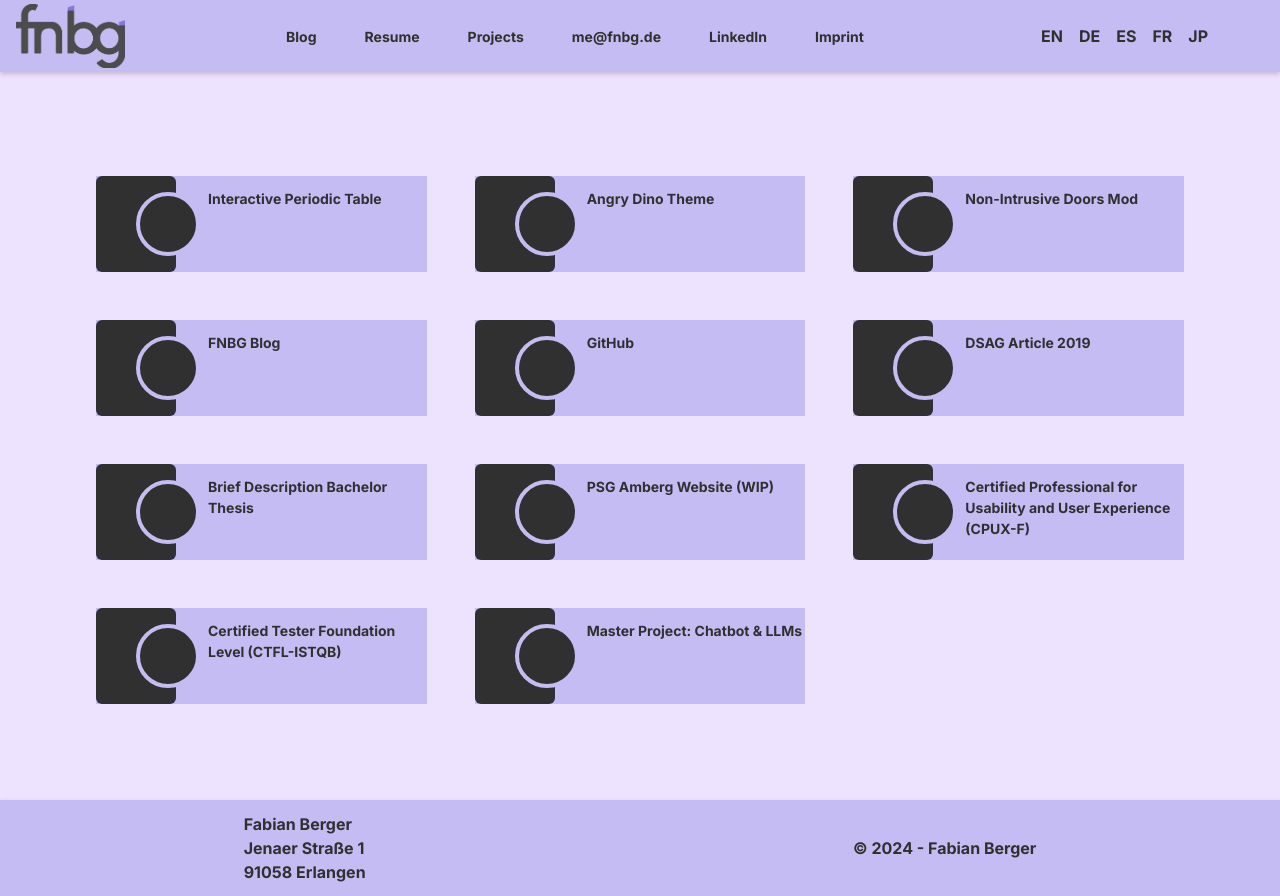
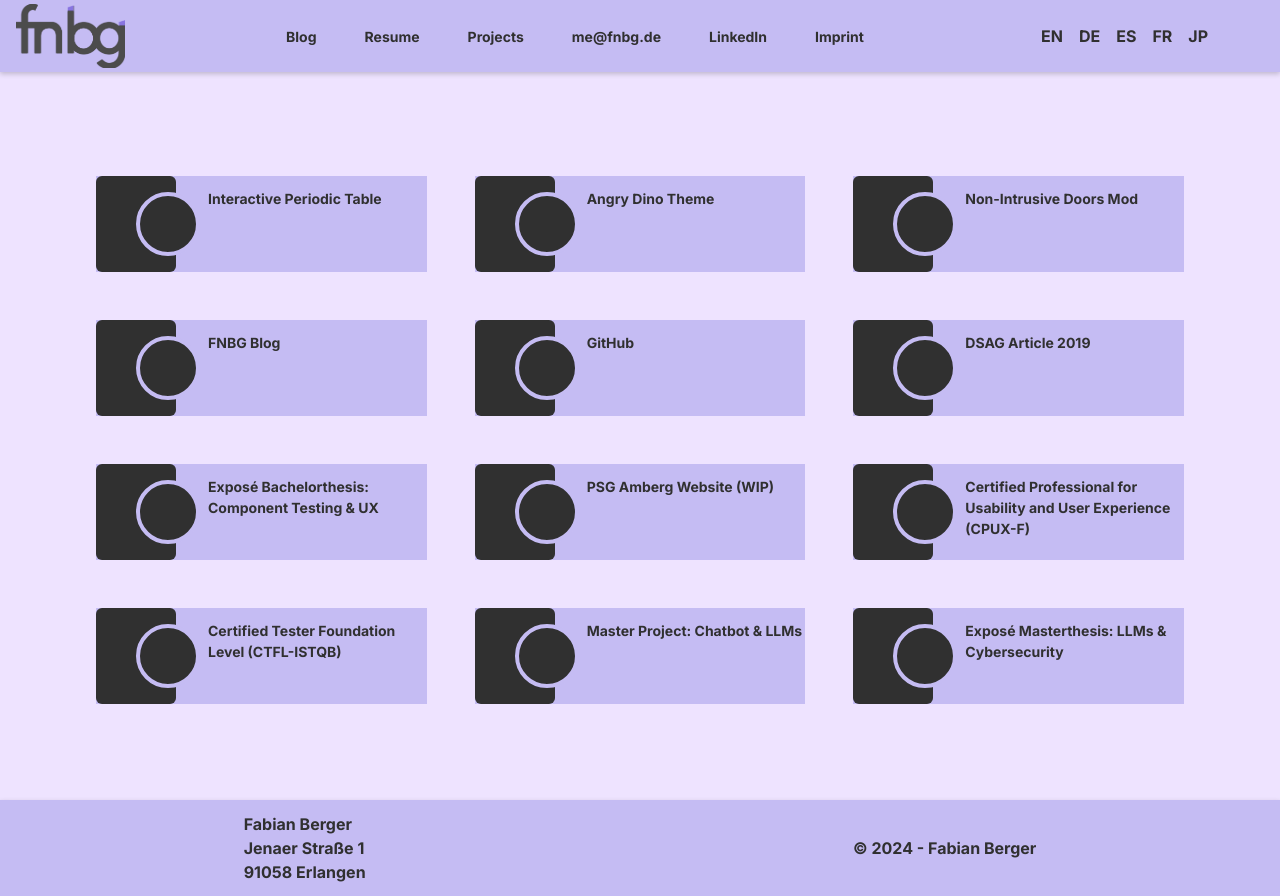
Before and after one commit to BambiMC/Matics, a Next.js app: page /projects in a window 1280 px wide. Built offline with nearby package versions, Linux system fonts and the light colour scheme.

Commit message:
add ma expose and improve translation for ba & ma

```diff
--- a/app/projects/page.tsx
+++ b/app/projects/page.tsx
@@ -27,6 +27,7 @@ const Homepage: React.FC = () => {
           <Tile to='/CPUX-F-Zertifikat-Fabian-Berger.pdf' newTab>{data['cpuxf']}</Tile>
           <Tile to='/ISTQB-CTFL-Zertifikat-Fabian-Berger.pdf' newTab>{data['ctfl']}</Tile>
           <Tile to='/Expose-Master-Projekt-Fabian-Berger.pdf' newTab>{data['masterProject']}</Tile>
+          <Tile to='/Expose-Masterarbeit-Fabian-Berger.pdf' newTab>{data['ma']}</Tile>
           {/* <Tile to='/OpenF1'>{data['openf1']}</Tile> */}
           {/* <Tile to='/'></Tile> */}
 
--- a/data/de.json
+++ b/data/de.json
@@ -71,12 +71,13 @@
     "blog": "FNBG Blog",
     "github": "GitHub",
     "dsag": "DSAG Artikel 2019",
-    "ba": "Kurzbeschreibung Bachelorthesis",
+    "ba": "Exposé Bachelorthesis: Component Testing & UX",
     "psg": "PSG Amberg Webseite (WIP)",
     "cpuxf": "Certified Professional für Usability und User Experience (CPUX-F)",
     "ctfl": "Certified Tester Foundation Level (CTFL-ISTQB)",
     "masterProject": "Master-Projekt: Chatbot & LLMs",
-    "openf1": "Open F1 API Frontend (WIP)"
+    "openf1": "Open F1 API Frontend (WIP)",
+    "ma": "Exposé Masterthesis: LLMs & Cybersecurity"
   },
   "periodicTableFilter": {
     "activeFilters": "Aktive Filter",
--- a/data/en.json
+++ b/data/en.json
@@ -71,14 +71,14 @@
     "blog": "FNBG Blog",
     "github": "GitHub",
     "dsag": "DSAG Article 2019",
-    "ba": "Brief Description Bachelor Thesis",
+    "ba": "Exposé Bachelorthesis: Component Testing & UX",
     "psg": "PSG Amberg Website (WIP)",
     "cpuxf": "Certified Professional for Usability and User Experience (CPUX-F)",
     "ctfl": "Certified Tester Foundation Level (CTFL-ISTQB)",
     "masterProject": "Master Project: Chatbot & LLMs",
-    "openf1": "Open F1 API Frontend (WIP)"
+    "openf1": "Open F1 API Frontend (WIP)",
+    "ma": "Exposé Masterthesis: LLMs & Cybersecurity"
   },
-
   "periodicTableFilter": {
     "activeFilters": "Active Filters",
     "filterElement": "Filter Elements",
--- a/data/es.json
+++ b/data/es.json
@@ -71,12 +71,13 @@
     "blog": "Blog FNBG",
     "github": "GitHub",
     "dsag": "Artículo DSAG 2019",
-    "ba": "Breve Descripción de Tesis de Licenciatura",
+    "ba": "Exposición Bachelorthesis: Pruebas de componentes y UX",
     "psg": "Sitio web PSG Amberg",
     "cpuxf": "Profesional Certificado en Usabilidad y Experiencia del Usuario (CPUX-F)",
     "ctfl": "Nivel Básico de Tester Certificado (CTFL-ISTQB)",
     "masterProject": "Proyecto de Maestría: Chatbot y LLMs",
-    "openf1": "Open F1 API Frontend (WIP)"
+    "openf1": "Open F1 API Frontend (WIP)",
+    "ma": "Exposición Masterthesis: LLM y ciberseguridad"
   },
   "periodicTableFilter": {
     "activeFilters": "Filtros Activos",
--- a/data/fr.json
+++ b/data/fr.json
@@ -71,12 +71,13 @@
     "blog": "Blog FNBG",
     "github": "GitHub",
     "dsag": "Article DSAG 2019",
-    "ba": "Description Brève du Mémoire de Licence",
+    "ba": "Exposé Bachelorthesis : Test de composants et UX",
     "psg": "Site Web PSG Amberg",
     "cpuxf": "Professionnel Certifié en Utilisabilité et Expérience Utilisateur (CPUX-F)",
     "ctfl": "Niveau de Base de Testeur Certifié (CTFL-ISTQB)",
     "masterProject": "Projet de Master : Chatbot & LLMs",
-    "openf1": "Open F1 API Frontend (WIP)"
+    "openf1": "Open F1 API Frontend (WIP)",
+    "ma": "Exposé Masterthesis : LLM et cybersécurité"
   },
   "periodicTableFilter": {
     "activeFilters": "Filtres Actifs",
--- a/data/jp.json
+++ b/data/jp.json
@@ -71,12 +71,13 @@
     "blog": "FNBG ブログ",
     "github": "GitHub",
     "dsag": "DSAG 記事 2019",
-    "ba": "学士論文の簡単な説明",
+    "ba": "学士論文発表 コンポーネントテストとUX",
     "psg": "PSG Amberg ウェブサイト",
     "cpuxf": "ユーザビリティとユーザーエクスペリエンスの認定プロフェッショナル (CPUX-F)",
     "ctfl": "認定テスター基礎レベル (CTFL-ISTQB)",
     "masterProject": "マスタープロジェクト：チャットボット & LLMs",
-    "openf1": "Open F1 API Frontend (WIP)"
+    "openf1": "Open F1 API Frontend (WIP)",
+    "ma": "エクスポゼ修士論文 LLMとサイバーセキュリティ"
   },
   "periodicTableFilter": {
     "activeFilters": "アクティブなフィルタ",
```
Also changed, not shown: 1 other file (tests, documents, lock files or other folders).
